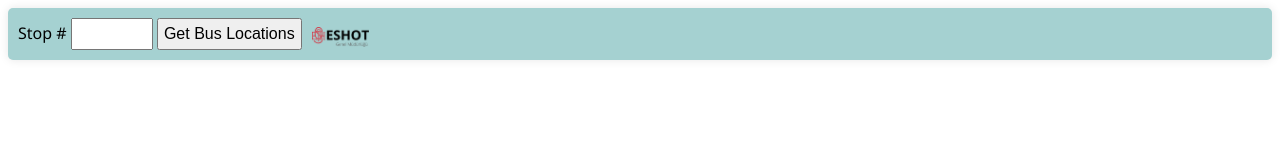
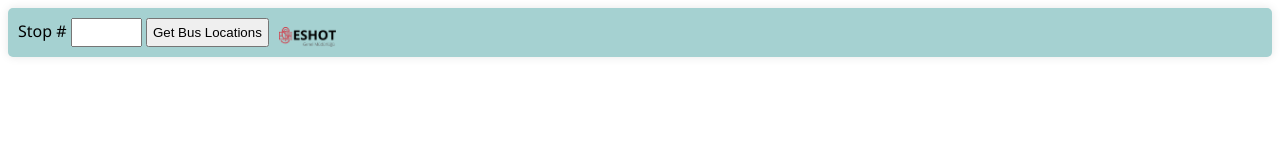
Before and after one commit to muratgu/fizbus, a plain HTML site: page index.html in a window 1280 px wide. Drawn offline with Linux system fonts and the light colour scheme.

Commit message:
add meta for viewport

```diff
--- a/index.html
+++ b/index.html
@@ -1,4 +1,5 @@
 <!DOCTYPE html>
+    <meta name="viewport" content="width=device-width, initial-scale=1.0">
     <head>
         <script src="lib/eshot.js"></script>
         <script src="lib/qrcode.min.js"></script>
--- a/lib/eshot.css
+++ b/lib/eshot.css
@@ -1,5 +1,4 @@
 /* eshot.css */
-
 
 body {
     font-family: 'Segoe UI', Tahoma, Geneva, Verdana, sans-serif;
@@ -8,19 +7,17 @@ body {
 
 input[type="text"] {
     padding: 5px;
-    font-size: 12pt;
 }
 
 input[type="button"] {
     padding: 5px;
-    font-size: 12pt;
     cursor: pointer;
 }
 
 #eshot-logo {
     position: absolute;
     padding-left: 10px;
-    top:27px;
+    top: 27px;
     height: 20px;
 }
 
```
